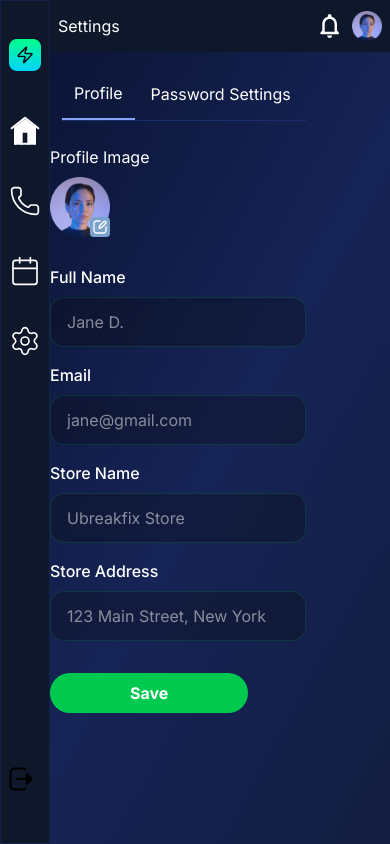
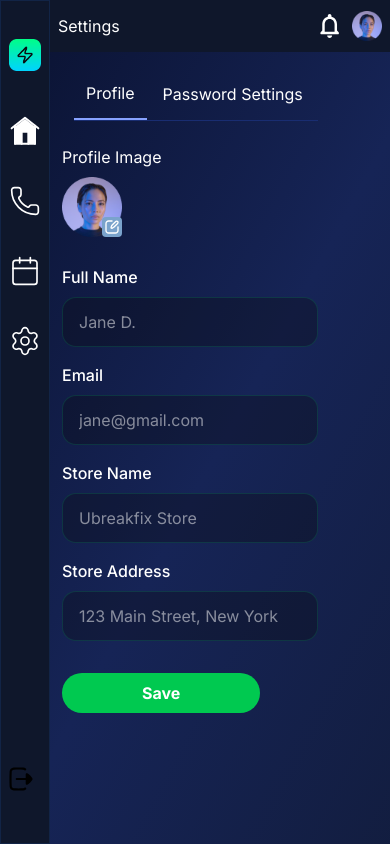
Before and after one commit to moumitaseemaa/fix-genius, a React (Vite) app: page /settings/profile in a window 390 px wide. Built offline with nearby package versions, Linux system fonts and the light colour scheme; the HTML template or start-up script is replaced by a standard one.

Commit message:
margin added in setting page

```diff
--- a/src/pages/EdittProfilePage.jsx
+++ b/src/pages/EdittProfilePage.jsx
@@ -5,7 +5,7 @@ import { profileForm } from "@/datas/profileForm";
 const EdittProfilePage = () => {
 
   return (
-    <div className="md:pt-6 pt-4 md:max-w-250 max-w-[80%] pr-4 xl:pr-0">
+    <div className="md:pt-6 pt-4 md:max-w-250 max-w-[80%] pr-4 xl:pr-0 ml-3 md:ml-0">
       <div className="font-inter font-normal md:text-2xl text-base leading-9 text-white flex gap-x-4 sm:gap-x-16  ml-3 border-b border-borderBottom pb-2">
         <button className={"border-b-2 -mb-2 px-3 border-b-[#87A2FF]"}>
           Profile
--- a/src/pages/SettingsPage.jsx
+++ b/src/pages/SettingsPage.jsx
@@ -27,7 +27,7 @@ const SettingsPage = () => {
 
   return (
     <>
-      <div className="pt-6 md:max-w-137.5 w-full pr-4 md:pr-0">
+      <div className="pt-6 md:max-w-137.5 w-full pr-4 md:pr-0 ml-3 md:ml-0">
         <div className="font-inter font-normal sm:text-2xl text-base leading-9 text-white flex gap-x-4 sm:gap-x-16 ml-3">
           <button>Profile</button>
           <button>Password Settings</button>
```
